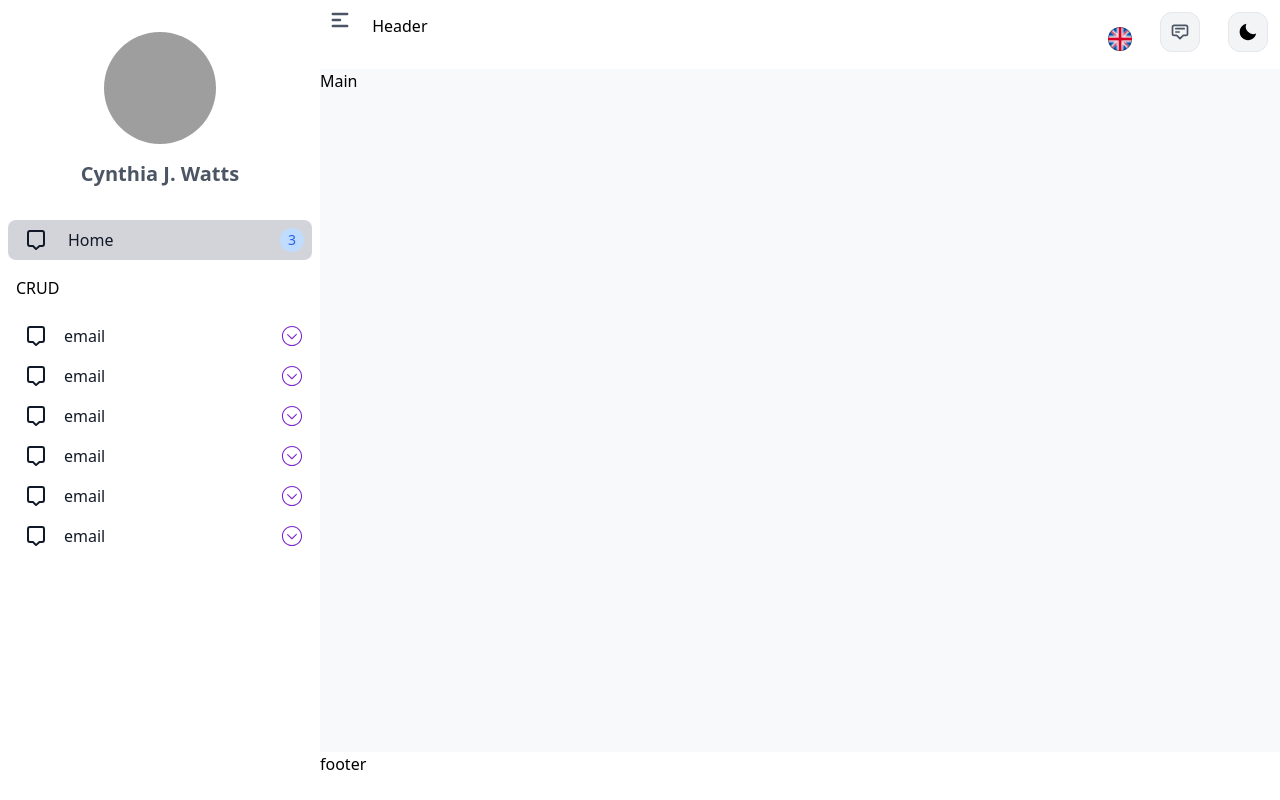
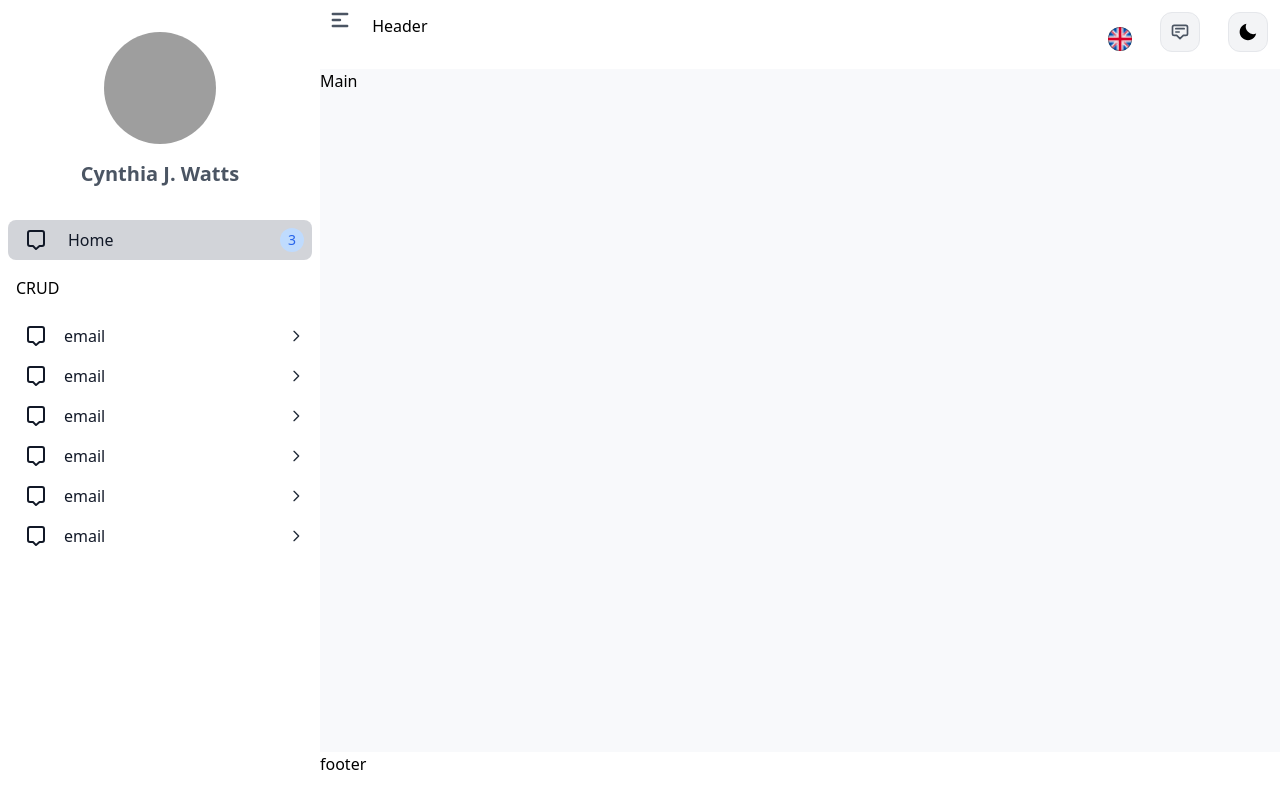
Before and after one commit to alighafoori/dashveltekit, a SvelteKit app: page / in a window 1280 px wide. Built offline with nearby package versions, Linux system fonts and the light colour scheme; grey boxes are pictures that could not be loaded.

Commit message:
replace collapsibleMenu arrow icons

```diff
--- a/src/components/sidebar/collapsibleMenu.svelte
+++ b/src/components/sidebar/collapsibleMenu.svelte
@@ -14,16 +14,24 @@
 		<slot name="icon" />
 		<span class="pl-2 rtl:pr-2 grow"> {text}</span>
 		{#if show}
-			<svg class="fill-current text-purple-700 h-6 w-6 transform transition-transform duration-500 rotate-180" viewBox="0 0 20 20">
-				<path
-					d="M13.962,8.885l-3.736,3.739c-0.086,0.086-0.201,0.13-0.314,0.13S9.686,12.71,9.6,12.624l-3.562-3.56C5.863,8.892,5.863,8.611,6.036,8.438c0.175-0.173,0.454-0.173,0.626,0l3.25,3.247l3.426-3.424c0.173-0.172,0.451-0.172,0.624,0C14.137,8.434,14.137,8.712,13.962,8.885 M18.406,10c0,4.644-3.763,8.406-8.406,8.406S1.594,14.644,1.594,10S5.356,1.594,10,1.594S18.406,5.356,18.406,10 M17.521,10c0-4.148-3.373-7.521-7.521-7.521c-4.148,0-7.521,3.374-7.521,7.521c0,4.147,3.374,7.521,7.521,7.521C14.148,17.521,17.521,14.147,17.521,10"
-				/>
+			<svg
+				xmlns="http://www.w3.org/2000/svg"
+				class="w-4 h-4 stroke-current stroke-2 text-gray-800 transform duration-500 ease-in-out rotate-90"
+				fill="none"
+				viewBox="0 0 24 24"
+				stroke="currentColor"
+			>
+				<path stroke-linecap="round" stroke-linejoin="round" stroke-width="2" d="M9 5l7 7-7 7"></path>
 			</svg>
 		{:else}
-			<svg class="fill-current text-purple-700 h-6 w-6 transform transition-transform duration-500" viewBox="0 0 20 20">
-				<path
-					d="M13.962,8.885l-3.736,3.739c-0.086,0.086-0.201,0.13-0.314,0.13S9.686,12.71,9.6,12.624l-3.562-3.56C5.863,8.892,5.863,8.611,6.036,8.438c0.175-0.173,0.454-0.173,0.626,0l3.25,3.247l3.426-3.424c0.173-0.172,0.451-0.172,0.624,0C14.137,8.434,14.137,8.712,13.962,8.885 M18.406,10c0,4.644-3.763,8.406-8.406,8.406S1.594,14.644,1.594,10S5.356,1.594,10,1.594S18.406,5.356,18.406,10 M17.521,10c0-4.148-3.373-7.521-7.521-7.521c-4.148,0-7.521,3.374-7.521,7.521c0,4.147,3.374,7.521,7.521,7.521C14.148,17.521,17.521,14.147,17.521,10"
-				/>
+			<svg
+				xmlns="http://www.w3.org/2000/svg"
+				class="w-4 h-4 stroke-current stroke-2 text-gray-800 transform duration-500 ease-in-out"
+				fill="none"
+				viewBox="0 0 24 24"
+				stroke="currentColor"
+			>
+				<path stroke-linecap="round" stroke-linejoin="round" stroke-width="2" d="M9 5l7 7-7 7"></path>
 			</svg>
 		{/if}
 	</a>
--- a/src/stores/dashboardStore.ts
+++ b/src/stores/dashboardStore.ts
@@ -1,10 +1,11 @@
 import { writable } from 'svelte/store';
+import { browser } from '$app/environment';
 
 export const showSidebar = writable<boolean>(true);
 export const dark = writable<boolean>(false);
 
 dark.subscribe((x) => {
-	if (document) {
+	if (browser) {
 		const html = document.getElementsByTagName('html')[0];
 		if (!x && html.classList.contains('dark')) html.classList.remove('dark');
 		else if (x && !html.classList.contains('dark')) html.classList.add('dark');
```
